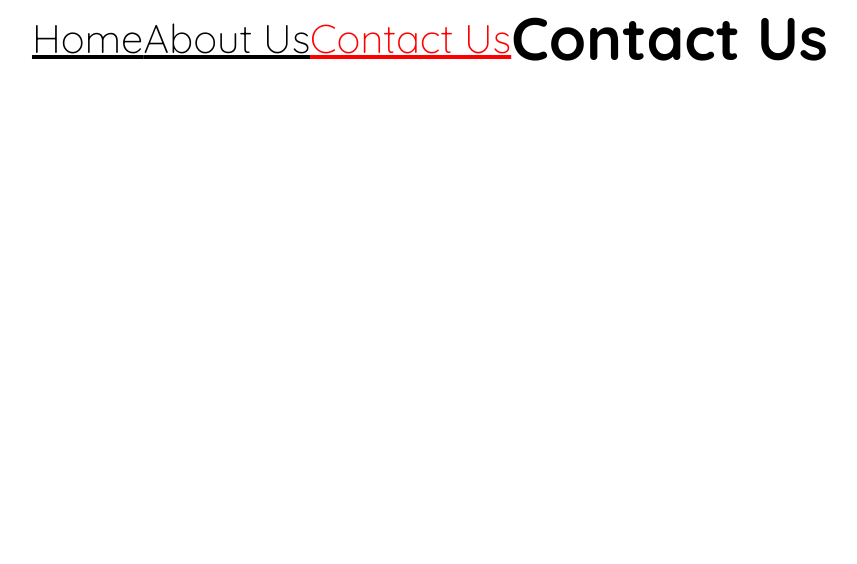
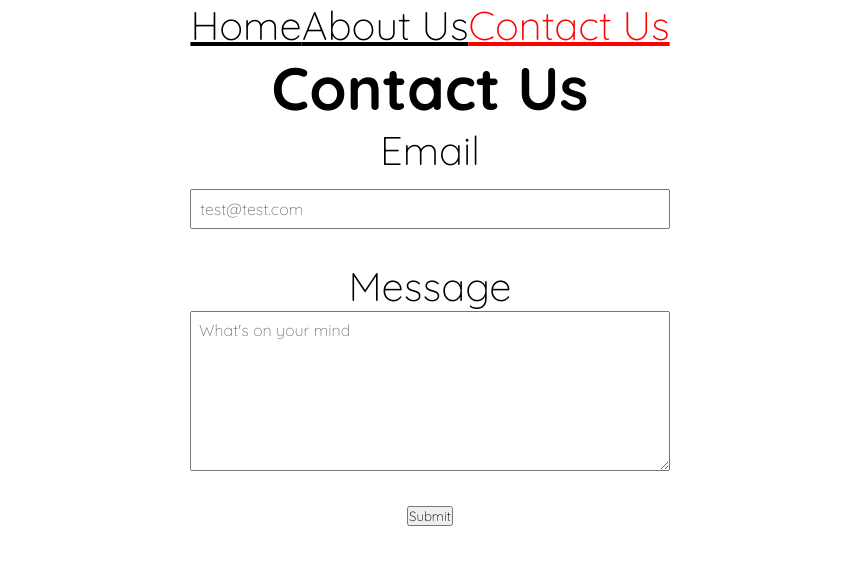
Before and after one commit to amigoscode/react, a React (Vite) app: page /contact-us in a window 1280 px wide. Shown: the top 564 px of the page, without its empty margins (210-1067 px from the left). Built offline with nearby package versions, Linux system fonts and the light colour scheme.

Commit message:
chore: finish 10-2

```diff
--- a/src/App.module.css
+++ b/src/App.module.css
@@ -5,6 +5,7 @@
   justify-content: center;
   align-items: center;
   font-size: 40px;
+  flex-direction: column;
 }
 
 .light-mode {
--- a/src/pages/ContactUs.jsx
+++ b/src/pages/ContactUs.jsx
@@ -1,7 +1,22 @@
+import styles from './ContactUs.module.css';
+
 const ContactUs = () => {
   return (
     <>
       <h1>Contact Us</h1>
+      <form>
+        <section>
+          <label htmlFor="email">Email</label>
+          <br />
+          <input className={styles.email} type="email" id="email" name="email" placeholder="test@test.com" />
+        </section>
+        <section>
+          <label htmlFor="message">Message</label>
+          <br />
+          <textarea name="message" id="message" className={styles.message} placeholder="What's on your mind" />
+        </section>
+        <button type="submit">Submit</button>
+      </form>
     </>
   );
 };
--- /dev/null
+++ b/src/pages/ContactUs.module.css
@@ -0,0 +1,15 @@
+.message {
+  height: 10rem;
+}
+
+.email {
+  margin-bottom: 2rem;
+}
+
+.message,
+.email {
+  width: 30rem;
+  padding: .5rem;
+  box-sizing: border-box;
+  font-size: 1rem;
+}
```
